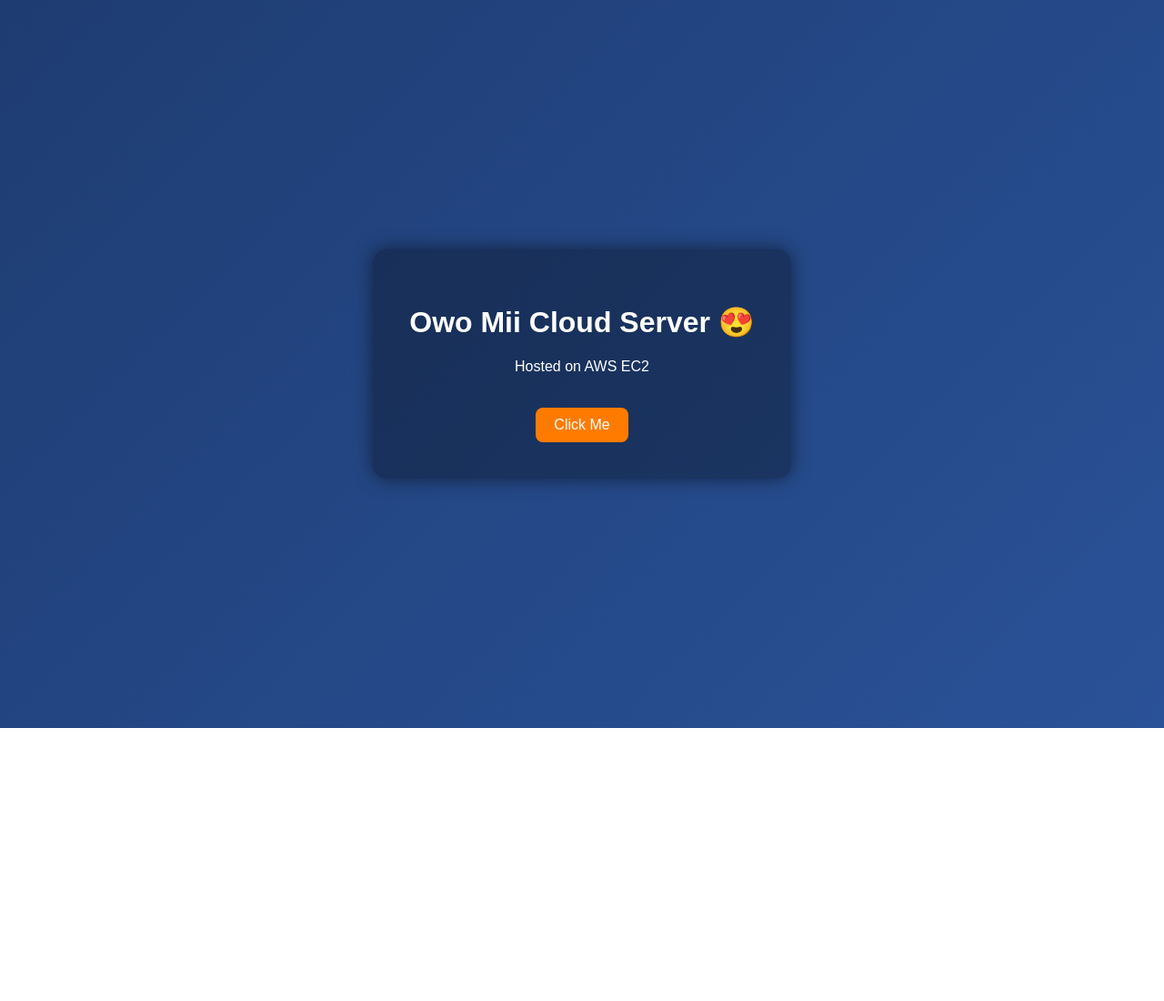
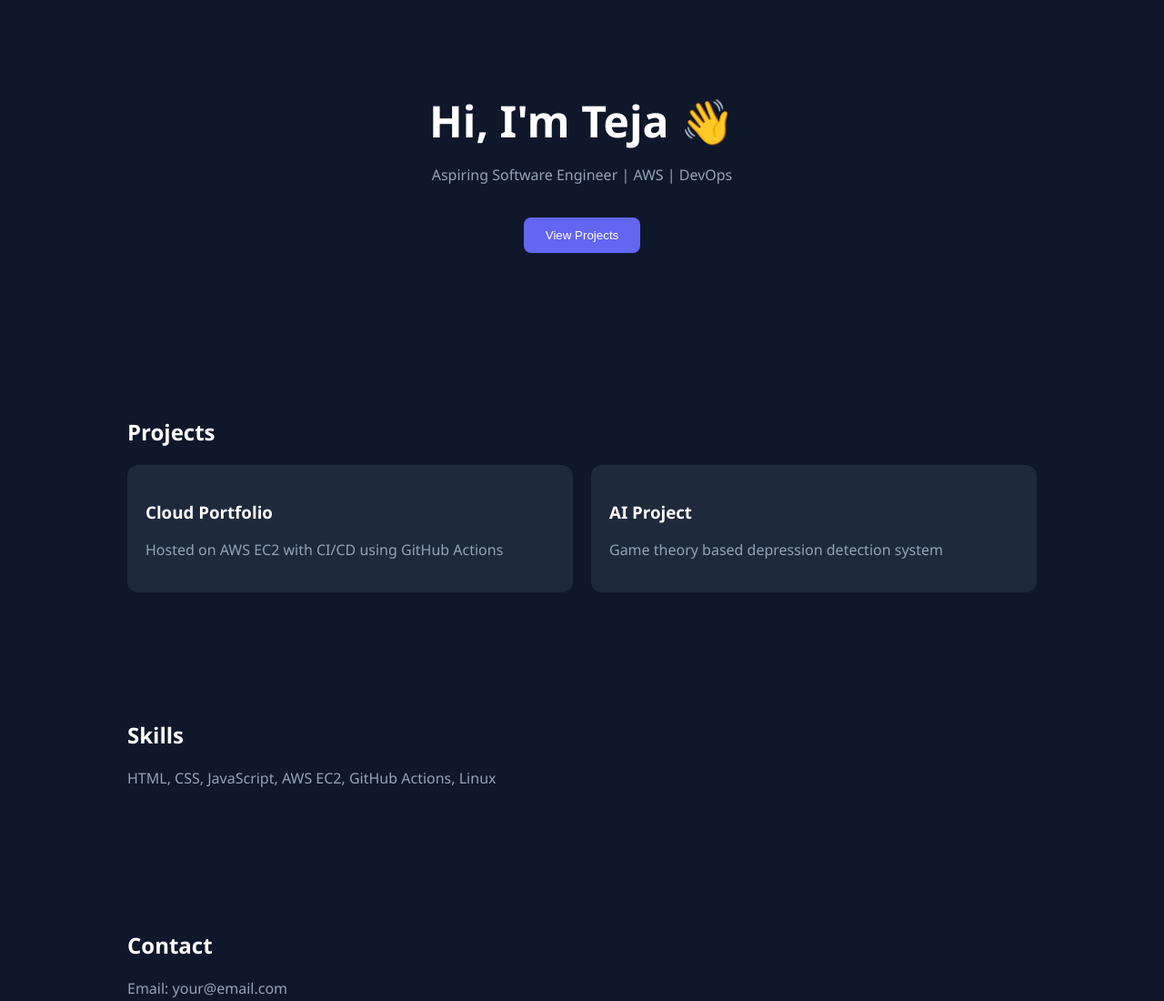
Before and after one commit to Teja260906/Teja, a plain HTML site: page index.html in a window 1280 px wide. Shown: the top 1100 px of the page at 91% size. Before the commit the page ends 800 px from the top, so only its background shows below. Drawn offline with Linux system fonts and the light colour scheme.

Commit message:
Update index.html

```diff
--- a/index.html
+++ b/index.html
@@ -1,19 +1,107 @@
 <!DOCTYPE html>
-<html>
+<html lang="en">
 <head>
-    <meta charset ="UTF-8">
-    <title>🚀Teja's Cloud Site</title>
-    <link rel="stylesheet" href="style.css">
+  <meta charset="UTF-8">
+  <meta name="viewport" content="width=device-width, initial-scale=1.0">
+  <title>Teja | Portfolio</title>
+  <style>
+    body {
+      margin: 0;
+      font-family: 'Segoe UI', sans-serif;
+      background: #0f172a;
+      color: white;
+    }
+
+    header {
+      text-align: center;
+      padding: 100px 20px;
+    }
+
+    h1 {
+      font-size: 48px;
+      margin: 0;
+    }
+
+    p {
+      color: #94a3b8;
+    }
+
+    .btn {
+      margin-top: 20px;
+      padding: 12px 24px;
+      background: #6366f1;
+      border: none;
+      border-radius: 8px;
+      color: white;
+      cursor: pointer;
+    }
+
+    section {
+      padding: 60px 20px;
+      max-width: 1000px;
+      margin: auto;
+    }
+
+    .projects {
+      display: grid;
+      grid-template-columns: repeat(auto-fit, minmax(250px, 1fr));
+      gap: 20px;
+    }
+
+    .card {
+      background: #1e293b;
+      padding: 20px;
+      border-radius: 12px;
+      transition: 0.3s;
+    }
+
+    .card:hover {
+      transform: translateY(-5px);
+    }
+
+    footer {
+      text-align: center;
+      padding: 30px;
+      color: #64748b;
+    }
+  </style>
 </head>
 <body>
 
-    <div class="container">
-        <h1>Owo Mii Cloud Server 😍 </h1>
-        <p>Hosted on AWS EC2</p>
+<header>
+  <h1>Hi, I'm Teja 👋</h1>
+  <p>Aspiring Software Engineer | AWS | DevOps</p>
+  <button class="btn">View Projects</button>
+</header>
 
-        <button onclick="showMessage()">Click Me</button>
+<section>
+  <h2>Projects</h2>
+  <div class="projects">
+    <div class="card">
+      <h3>Cloud Portfolio</h3>
+      <p>Hosted on AWS EC2 with CI/CD using GitHub Actions</p>
     </div>
 
-    <script src="script.js"></script>
+    <div class="card">
+      <h3>AI Project</h3>
+      <p>Game theory based depression detection system</p>
+    </div>
+  </div>
+</section>
+
+<section>
+  <h2>Skills</h2>
+  <p>HTML, CSS, JavaScript, AWS EC2, GitHub Actions, Linux</p>
+</section>
+
+<section>
+  <h2>Contact</h2>
+  <p>Email: your@email.com</p>
+</section>
+
+<footer>
+  © 2026 Teja
+</footer>
+
 </body>
 </html>
```
